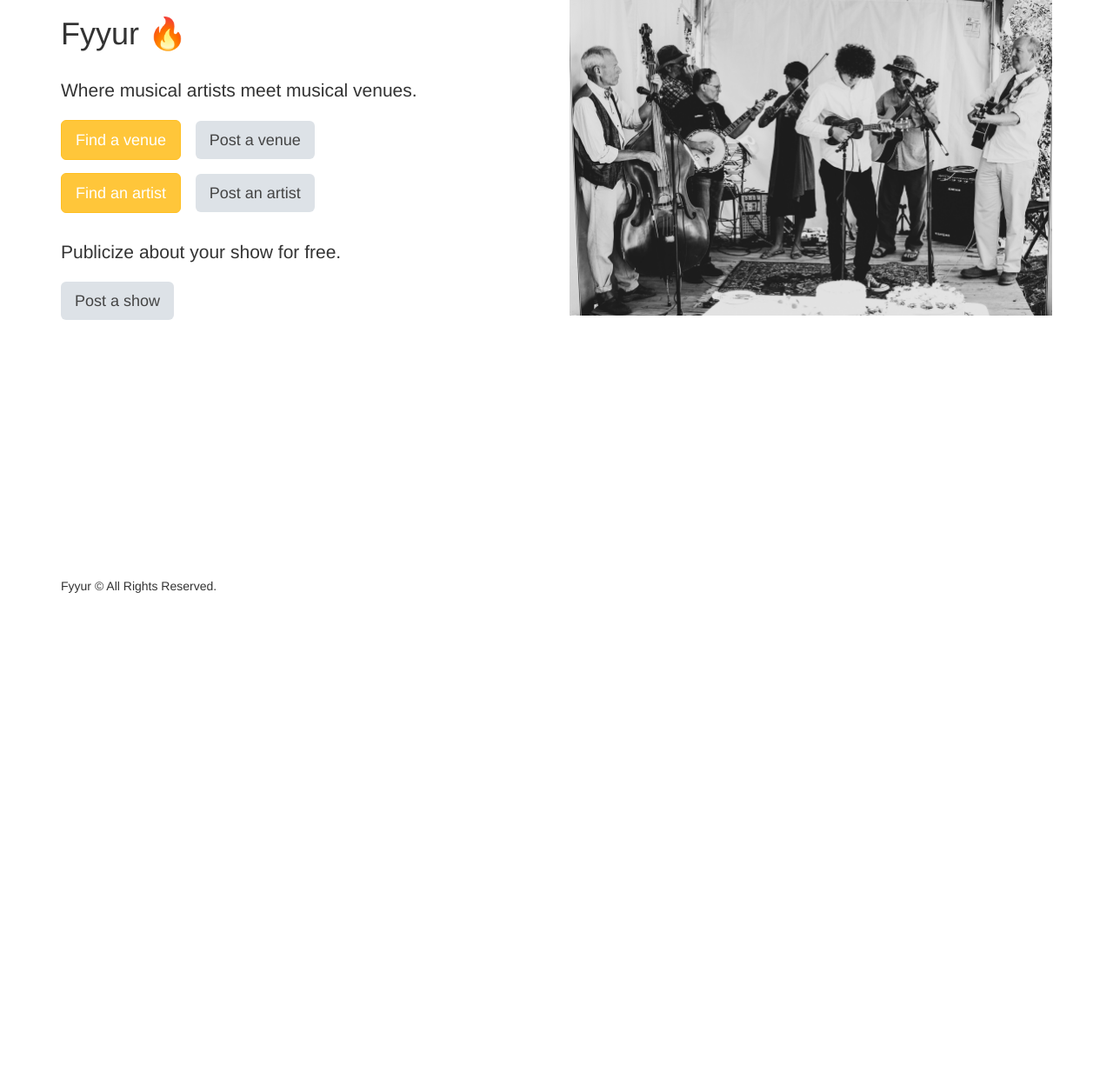
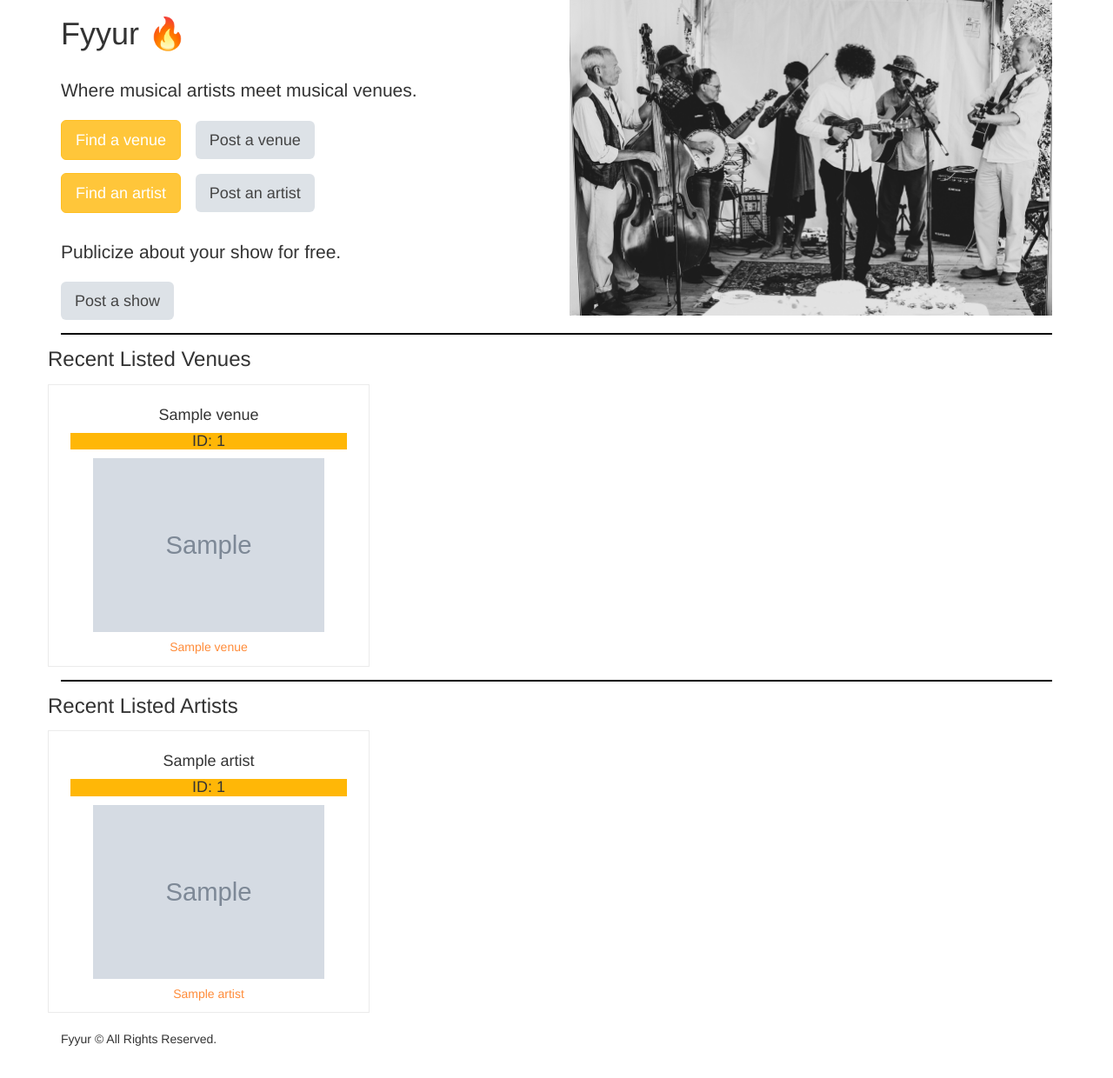
Before and after one commit to younesaitmha/Fyyur, a Flask app: page / in a window 1280 px wide. Shown: the part 81-1321 px from the top of the page at 87% size. Before the commit the page ends 763 px from the top, so only its background shows below. Run offline with Flask 2, Linux system fonts and the light colour scheme; tables that the repository leaves empty hold one stand-in row (values such as "Sample post"); grey boxes marked "Sample" are stand-in pictures; some libraries are stand-ins or nearby versions.

Commit message:
add the recent 10 venues and artists to the homepage

```diff
--- a/templates/pages/home.html
+++ b/templates/pages/home.html
@@ -19,7 +19,39 @@
 		</h3>
 	</div>
 	<div class="col-sm-6 hidden-sm hidden-xs">
-		<img id="front-splash" src="{{ url_for('static',filename='img/front-splash.jpg') }}" alt="Front Photo of Musical Band" />
+		<img id="front-splash" src="{{ url_for('static', filename='img/front-splash.jpg') }}" alt="Front Photo of Musical Band" />
+	</div>
+</div>
+<div style="border-top: 2px solid black;"></div>
+<div class="row">
+	<h3>Recent Listed Venues</h3>
+	<div class="row">
+	    {% for venue in venues %}
+	    <div class="col-sm-4">
+	        <div class="tile">
+	        	<h4>{{ venue.name }}</h4>
+	        	<h4 style="background-color: rgb(255, 183, 7);">ID: {{ venue.id }}</h4>
+	            <img src="{{ venue.image_link }}" alt="picture of {{ venue.name }}"/>
+	            <h5><a style="cursor: pointer;" href="/venues/{{ venue.id }}">{{ venue.name }}</a></h5>
+	        </div>
+	    </div>
+	    {% endfor %}
+	</div>
+</div>
+<div style="border-top: 2px solid black;"></div>
+<div class="row">
+	<h3>Recent Listed Artists</h3>
+	<div class="row">
+	    {% for artist in artists %}
+			<div class="col-sm-4">
+				<div class="tile">
+					<h4>{{ artist.name }}</h4>
+					<h4 style="background-color: rgb(255, 183, 7);">ID: {{ artist.id }}</h4>
+					<img src="{{ artist.image_link }}" alt="picture of {{ artist.name }}"/>
+					<h5><a style="cursor: pointer;" href="/artists/{{ artist.id }}">{{ artist.name }}</a></h5>
+				</div>
+			</div>
+	    {% endfor %}
 	</div>
 </div>
 {% endblock %}
```
